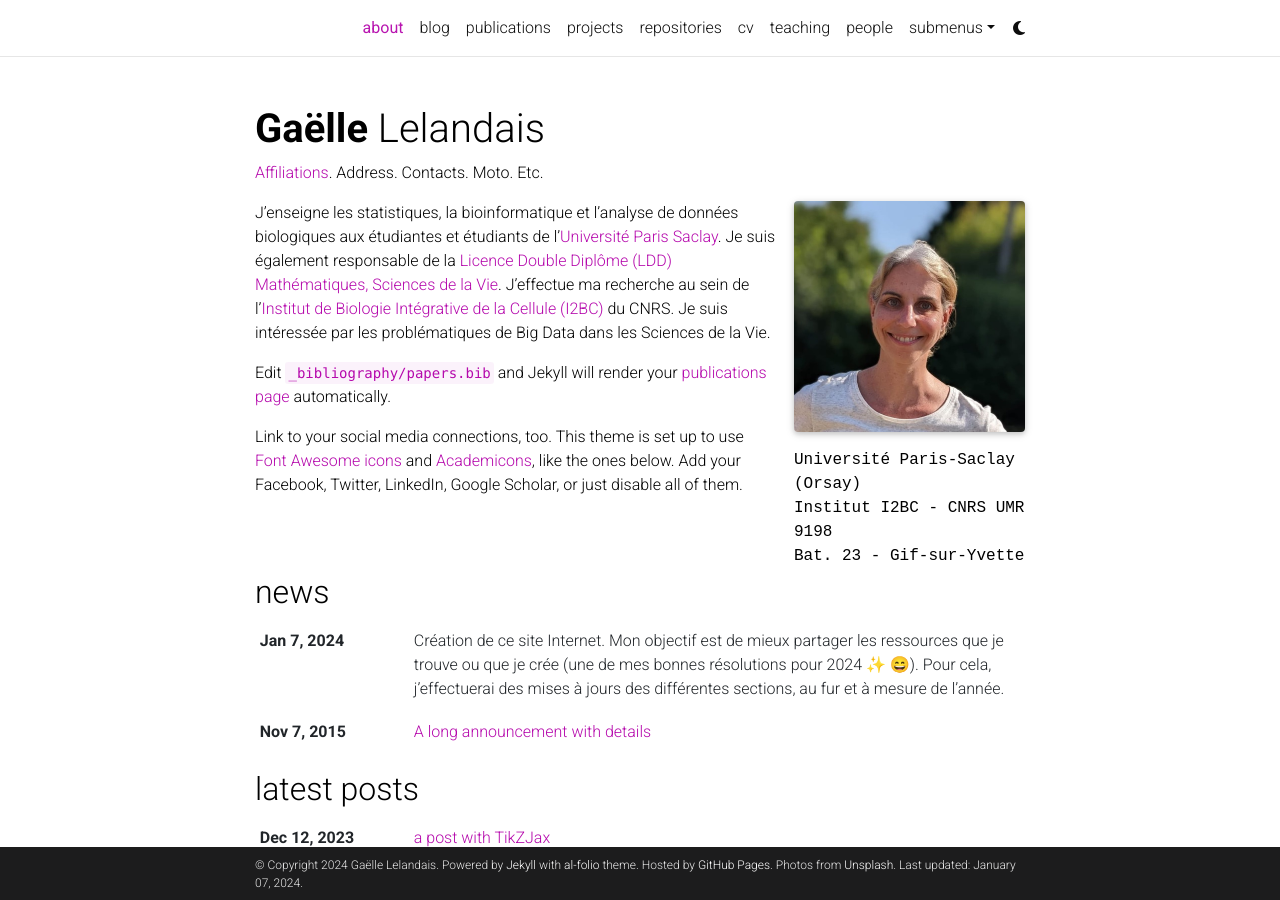
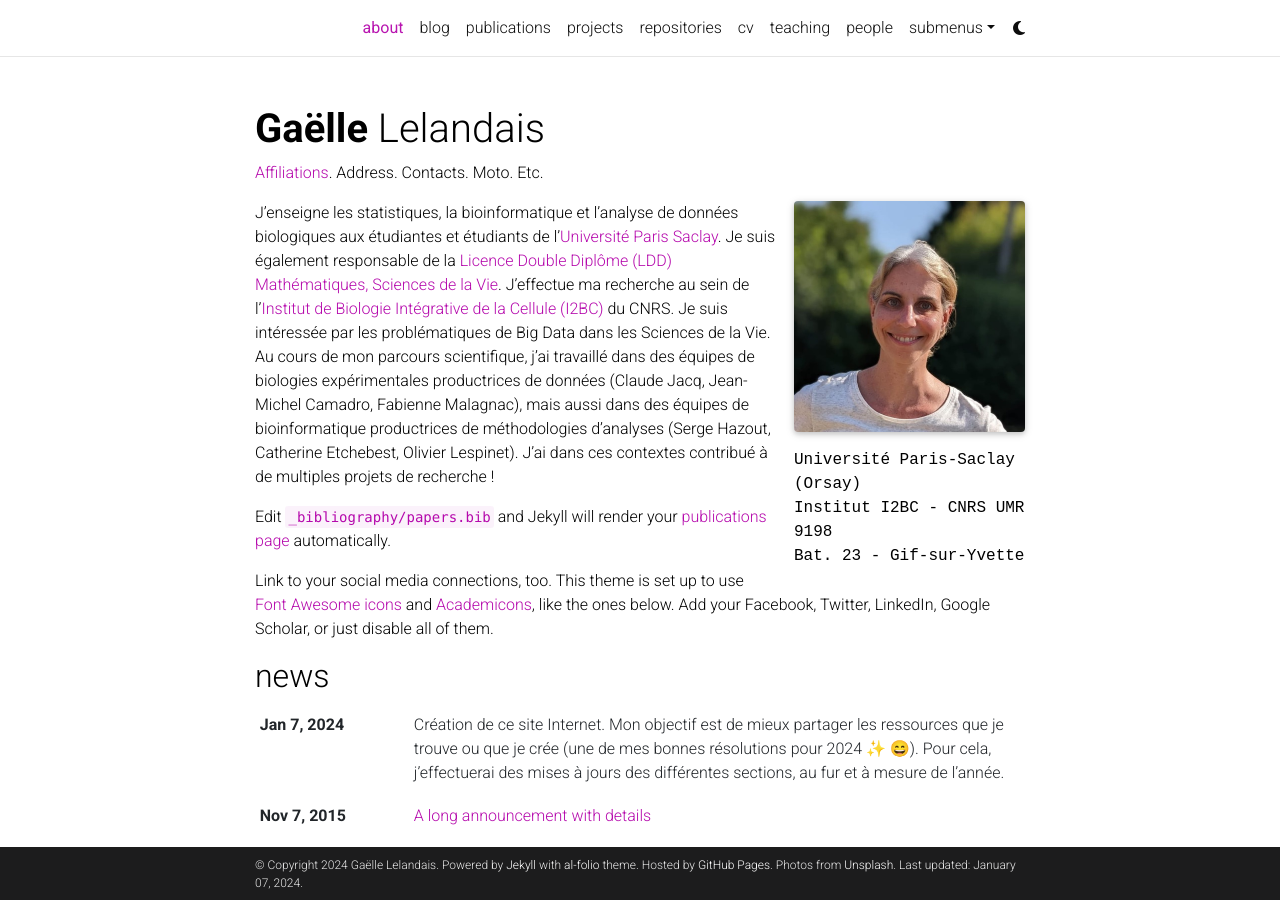
Before and after one commit to gaellelelandais/gaellelelandais.github.io, a Jekyll site: the page built from _pages/about.md, in a window 1280 px wide and 900 px high. Built offline with Jekyll 4.4.1, drawn with Linux system fonts in a browser that asks for light colours; full-size pictures stand in for the smaller copies a plugin makes; emoji names are drawn with the system emoji font; some web fonts are replaced; comment, search, counter and statistics services are not loaded; a style sheet for code colours, icons or effects is not loaded.

Commit message:
Update about.md

```diff
--- a/_pages/about.md
+++ b/_pages/about.md
@@ -19,7 +19,7 @@
 social: true  # includes social icons at the bottom of the page
 ---
 
-J’enseigne les statistiques, la bioinformatique et l'analyse de données biologiques aux étudiantes et étudiants de l'[Université Paris Saclay](https://www.universite-paris-saclay.fr/). Je suis également responsable de la [Licence Double Diplôme (LDD) Mathématiques, Sciences de la Vie](https://www.universite-paris-saclay.fr/formation/licence-double-diplome/mathematiques-sciences-de-la-vie). J’effectue ma recherche au sein de l'[Institut de Biologie Intégrative de la Cellule (I2BC)](https://www.i2bc.paris-saclay.fr/) du CNRS. Je suis intéressée par les problématiques de Big Data dans les Sciences de la Vie.
+J’enseigne les statistiques, la bioinformatique et l'analyse de données biologiques aux étudiantes et étudiants de l'[Université Paris Saclay](https://www.universite-paris-saclay.fr/). Je suis également responsable de la [Licence Double Diplôme (LDD) Mathématiques, Sciences de la Vie](https://www.universite-paris-saclay.fr/formation/licence-double-diplome/mathematiques-sciences-de-la-vie). J’effectue ma recherche au sein de l'[Institut de Biologie Intégrative de la Cellule (I2BC)](https://www.i2bc.paris-saclay.fr/) du CNRS. Je suis intéressée par les problématiques de Big Data dans les Sciences de la Vie. Au cours de mon parcours scientifique, j’ai travaillé dans des équipes de biologies expérimentales productrices de données (Claude Jacq, Jean-Michel Camadro, Fabienne Malagnac), mais aussi dans des équipes de bioinformatique productrices de méthodologies d’analyses (Serge Hazout, Catherine Etchebest, Olivier Lespinet). J’ai dans ces contextes contribué à de multiples projets de recherche !
 
 Edit `_bibliography/papers.bib` and Jekyll will render your [publications page](/al-folio/publications/) automatically.
 
```
